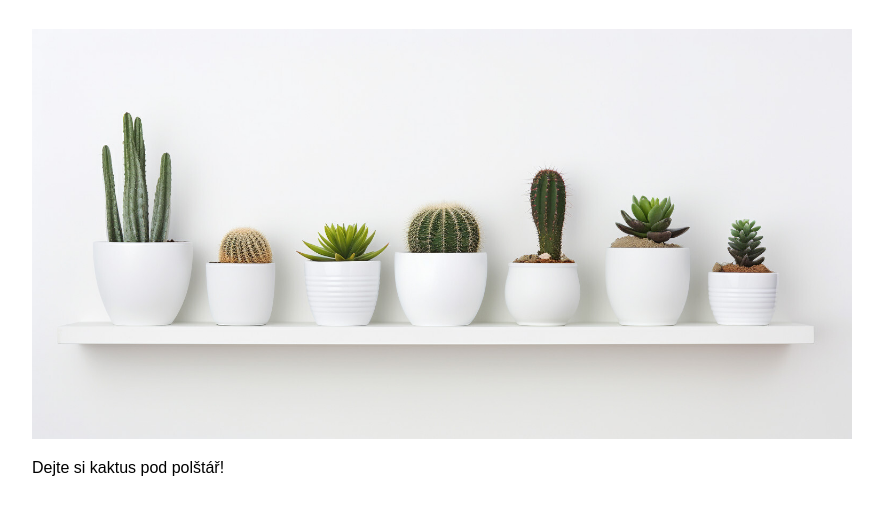
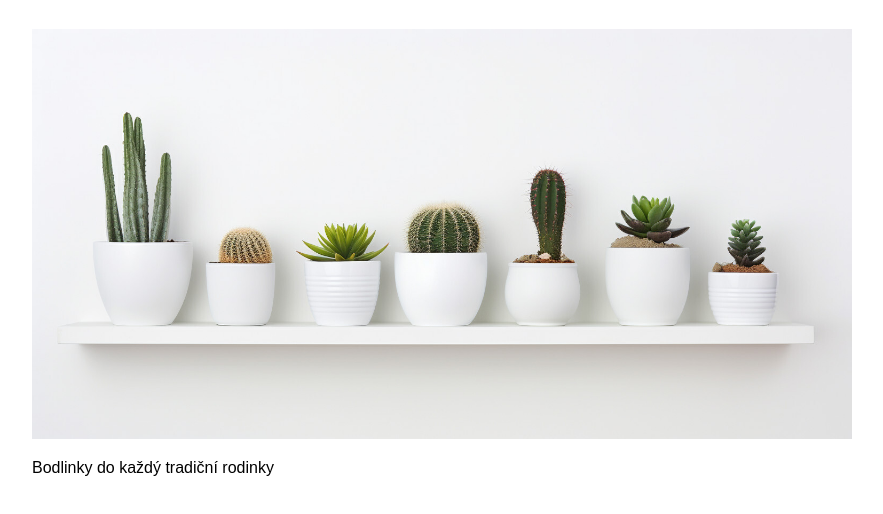
Before and after one commit to Kristyn-a/kaktusy, a plain HTML site: page index.html in a window 1280 px wide. Shown: the part 90-604 px from the top of the page, without its empty margins (198-1081 px from the left). Drawn offline with Linux system fonts and the light colour scheme.

```diff
--- a/index.html
+++ b/index.html
@@ -10,7 +10,7 @@
     <div class="container">
       <h1>Bodliny pro každou bytost</h1>
       <img class="banner" src="img/kaktusy.jpg" alt="kaktusy" />
-      <p>Dejte si kaktus pod polštář!</p>
+      <p>Bodlinky do každý tradiční rodinky</p>
     </div>
   </body>
 </html>
```
